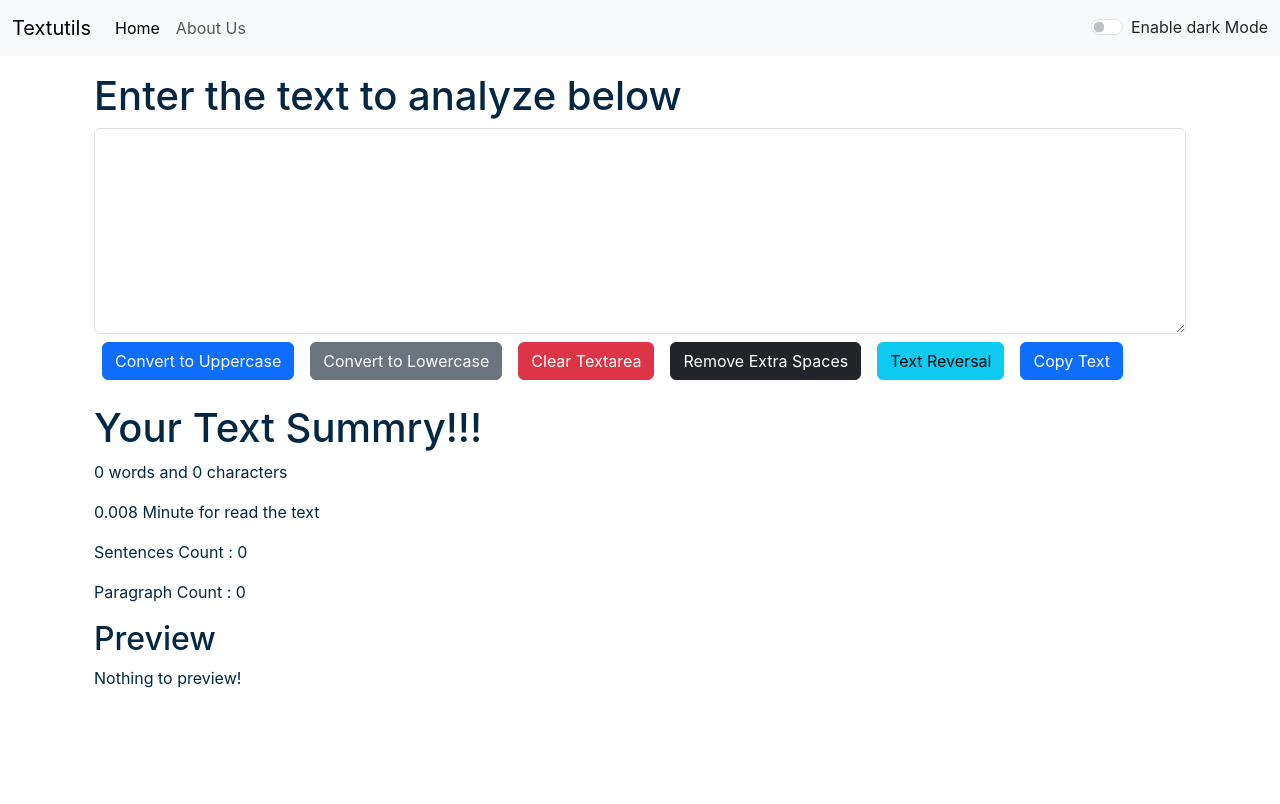
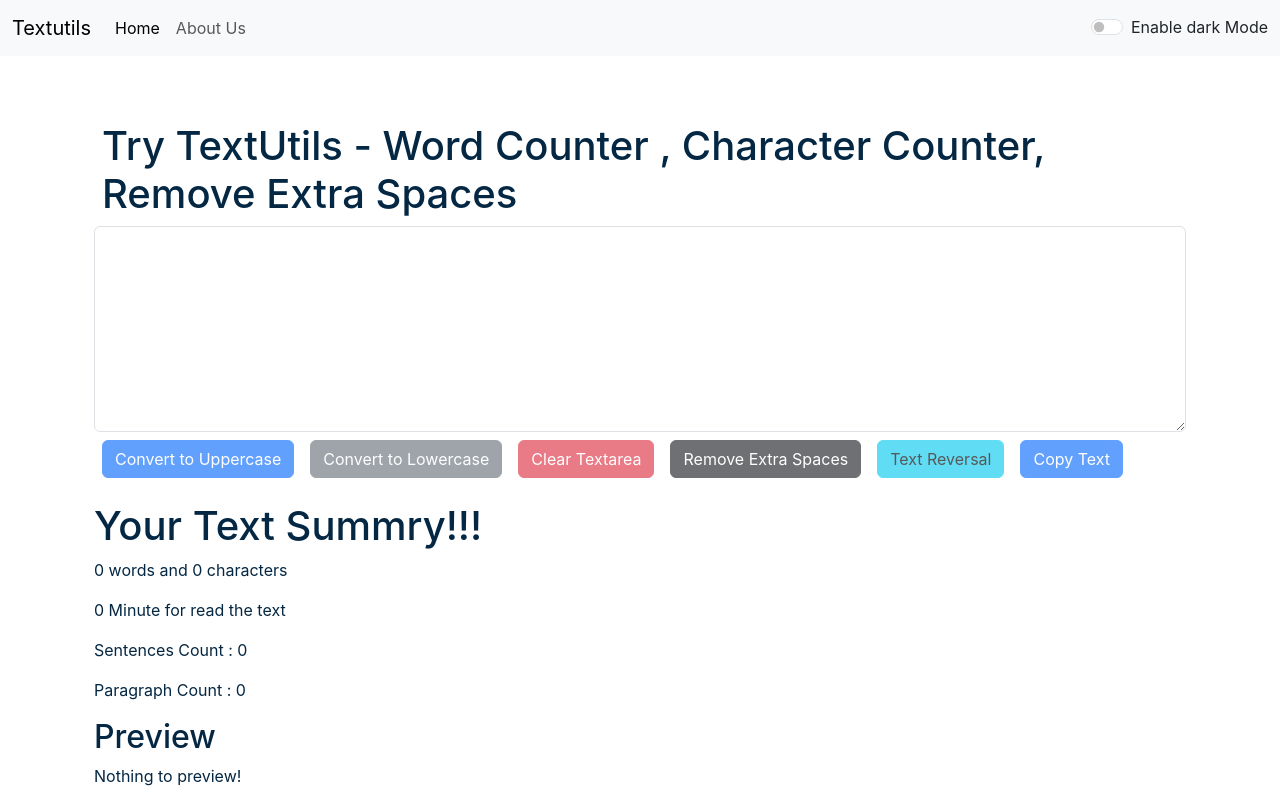
Before and after one commit to Aayush-235/Textutils-Using-ReactJS, a React (Create React App) app: page / in a window 1280 px wide. Built offline with nearby package versions, Linux system fonts and the light colour scheme.

Commit message:
Complate

```diff
--- a/public/index.html
+++ b/public/index.html
@@ -7,13 +7,13 @@
     <meta name="theme-color" content="#000000" />
     <meta
       name="description"
-      content="Web application that provides various text utilities such as word count, character count, and text transformation."
+      content="TextUtils application that provides various text utilities such as word count, character count, sentence count and text analysis like remove extra spaces , copy the manipluted text as well as convert your text from uppercase to lowercase and Lowercase to uppercase"
     />
     <link rel="apple-touch-icon" href="%PUBLIC_URL%/apple-touch-icon.png" />
 
     <link rel="manifest" href="%PUBLIC_URL%/manifest.json" />
     <link href="https://cdn.jsdelivr.net/npm/bootstrap@5.3.6/dist/css/bootstrap.min.css" rel="stylesheet" integrity="sha384-4Q6Gf2aSP4eDXB8Miphtr37CMZZQ5oXLH2yaXMJ2w8e2ZtHTl7GptT4jmndRuHDT" crossorigin="anonymous">
-    <title> </title>
+    <title> TextUtils - Word counter | Character counter | Lowercase to Uppercase | Uppercase to Lowercase</title>
   </head>
   <body>
     <noscript>You need to enable JavaScript to run this app.</noscript>
--- a/src/App.js
+++ b/src/App.js
@@ -31,7 +31,7 @@ function App() {
       setMode('light');
       document.body.style.backgroundColor = 'white';
       showtAlert("Light mode has been enabled", "success");
-      document.title = "TextUtils - Light Mode";
+      // document.title = "TextUtils - Light Mode";
       // setTimeout(() => {
       //   document.title = "TextUtils install now";
       // }, 2000);
@@ -43,7 +43,7 @@ function App() {
       setMode('dark');
       document.body.style.backgroundColor = '#042743';
       showtAlert("Dark mode has been enabled", "success");
-      document.title = "TextUtils - Dark Mode";
+      // document.title = "TextUtils - Dark Mode";
 
 
     }
@@ -58,7 +58,7 @@ function App() {
             {/* /user ---> components 1
           /user/aboutus ---> components 2 */}
             <Route exact path="/about" element={<About showtAlert={showtAlert}  mode={mode}/>} />
-            <Route exact path="/" element={<TextForm showtAlert={showtAlert} heading="Enter the text to analyze below" mode={mode} />} />
+            <Route exact path="/" element={<TextForm showtAlert={showtAlert} heading="Try TextUtils - Word Counter , Character Counter, Remove Extra Spaces" mode={mode} />} />
           </Routes>
 
         </div>
--- a/src/components/About.js
+++ b/src/components/About.js
@@ -1,4 +1,4 @@
-import React, { useState } from 'react'
+import React from 'react'
 // import './About.css'
 export default function About(props) {
 
@@ -11,7 +11,7 @@ export default function About(props) {
         color : props.mode === 'dark' ? 'white' : '#042743',
         backgroundColor : props.mode === 'dark' ? 'rgb(9 60 100)' : 'white',
         border : '2px solid',
-        borderColor : props.mode === 'dark ' ? '#042743e' : 'white',
+        borderColor : props.mode === 'dark ' ? '#042743' : 'white',
 
     }
     // const [BtnText, setBtnText] = useState("Enable dark Mode");
--- a/src/components/Alert.js
+++ b/src/components/Alert.js
@@ -12,10 +12,13 @@ export default function Alert(props) {
 
     return (
         <>
-            {props.alert && <div className={`alert alert-${props.alert.type} alert-dismissible fade show`} role="alert">
-                <strong>{capitalize(props.alert.type)}</strong> : {props.alert.msg}
+            <div style={{ height: '50px' }}>
 
-            </div>}
+                {props.alert && <div className={`alert alert-${props.alert.type} alert-dismissible fade show`} role="alert">
+                    <strong>{capitalize(props.alert.type)}</strong> : {props.alert.msg}
+                    {/* cumaltive layout shift */}
+                </div>}
+            </div>
         </>
     )
 
--- a/src/components/TextForm.js
+++ b/src/components/TextForm.js
@@ -3,13 +3,19 @@ import React, { useState } from 'react'
 
 export default function TextForm(props) {
 
+
+    const disabled = () => {
+        if (Text.length === 0) {
+            return true;
+        }
+        else {
+            return false;
+        }
+    }
     const handleUpClick = () => {
         // console.log("Uppercase was clicked");
         let newText = Text.toUpperCase();  // Convert the text to uppercase
-        if (newText === "") {
-            alert("Please enter some text to convert to Uppercase");
-            return;
-        }
+
         setText(newText);  // Update the state variable Text with the new uppercase text
         props.showtAlert("Converted to Uppercase", "success");
 
@@ -18,10 +24,7 @@ export default function TextForm(props) {
 
     const handleLpClick = () => {
         let newText = Text.toLowerCase();
-        if (newText === "") {
-            alert("Please enter some text to convert to Lowercase");
-            return;
-        }
+
         setText(newText);
         props.showtAlert("Converted to Lowercase", "success");
     }
@@ -32,11 +35,15 @@ export default function TextForm(props) {
         return words.length;
     }
 
+    const timeforRead = () => {
+        let time = Text.split(/\s+/);
+        time = time.filter((e) => e.trim().length > 0);
+        let totaltime = 0.008 * time.length;
+        return totaltime;
+    }
+
     const handleclearclick = () => {
-        if (Text === "") {
-            alert("Your Textarea is already empty");
-            return;
-        }
+
 
         let newText = ''
 
@@ -46,10 +53,7 @@ export default function TextForm(props) {
     }
 
     const handletrimclick = () => {
-        if (Text === "") {
-            alert("Please enter some text to remove extra spaces");
-            return;
-        }
+
         // let newText = Text.replace(/\s+/g, ' ').trim();
         let newText = Text.split(/\s+/);
 
@@ -74,10 +78,7 @@ export default function TextForm(props) {
 
     const reversalText = () => {
 
-        if (Text === "") {
-            alert("Please enter some text to reverse");
-            return;
-        }
+
         let newText = Text.split("").reverse().join("");
 
         setText(newText);
@@ -86,13 +87,11 @@ export default function TextForm(props) {
 
 
     const TextCopy = () => {
-        if (Text === "") {
-            alert("Please enter some text to copy");
-            return;
-        }
+
         let textCopy = document.getElementById("myBox")
         textCopy.select();
         navigator.clipboard.writeText(textCopy.value);
+        document.getSelection().removeAllRanges();
         props.showtAlert("Text Copied", "success");
     }
 
@@ -111,22 +110,22 @@ export default function TextForm(props) {
     return (
         <>
 
-            <div className='container' style={{color : props.mode === 'dark' ? 'white' : '#042743'}}>
-                <h1 >{props.heading}</h1>
+            <div className='container' style={{ color: props.mode === 'dark' ? 'white' : '#042743' }}>
+                <h1 className='my-2 mx-2'>{props.heading}</h1>
                 <div className="mb-3">
-                    <textarea className="form-control" value={Text} onChange={handleOnChnage} style={{backgroundColor : props.mode === 'dark' ? '#2f282f' : 'white', color : props.mode === 'dark' ? 'white' : 'black'}}id="myBox" rows="8"></textarea>
-                    <button className="btn btn-primary mx-2 my-2" onClick={handleUpClick} >Convert to Uppercase</button>
-                    <button className="btn btn-secondary mx-2 my-2" onClick={handleLpClick}>Convert to Lowercase</button>
-                    <button className="btn btn-danger mx-2 my-2" onClick={handleclearclick}>Clear Textarea</button>
-                    <button className="btn btn-dark mx-2 my-2" onClick={handletrimclick}>Remove Extra Spaces</button>
-                    <button className="btn btn-info mx-2 my-2" onClick={reversalText}>Text Reversal</button>
-                    <button className="btn btn-primary mx-2 my-2" onClick={TextCopy}>Copy Text</button>
+                    <textarea className="form-control" value={Text} onChange={handleOnChnage} style={{ backgroundColor: props.mode === 'dark' ? '#13466e ' : 'white', color: props.mode === 'dark' ? 'white' : 'black' }} id="myBox" rows="8"></textarea>
+                    <button disabled={disabled()} className="btn btn-primary mx-2 my-2" onClick={handleUpClick} >Convert to Uppercase</button>
+                    <button disabled={disabled()} className="btn btn-secondary mx-2 my-2" onClick={handleLpClick}>Convert to Lowercase</button>
+                    <button disabled={disabled()} className="btn btn-danger mx-2 my-2" onClick={handleclearclick}>Clear Textarea</button>
+                    <button disabled={disabled()} className="btn btn-dark mx-2 my-2" onClick={handletrimclick}>Remove Extra Spaces</button>
+                    <button disabled={disabled()} className="btn btn-info mx-2 my-2" onClick={reversalText}>Text Reversal</button>
+                    <button disabled={disabled()} className="btn btn-primary mx-2 my-2" onClick={TextCopy}>Copy Text</button>
                 </div>
             </div>
-            <div className="container" style={{color : props.mode === 'dark' ? 'white' : '#042743'}}>
+            <div className="container" style={{ color: props.mode === 'dark' ? 'white' : '#042743' }}>
                 <h1>Your Text Summry!!!</h1>
                 <p>{wordCount()} words and {Text.length} characters</p>
-                <p>{0.008 * Text.split(" ").length} Minute for read the text</p>
+                <p>{timeforRead()} Minute for read the text</p>
                 <p>Sentences Count : {countSentences()}</p>
                 <p>Paragraph Count : {countParagraph()}</p>
                 <h2>Preview</h2>
```
